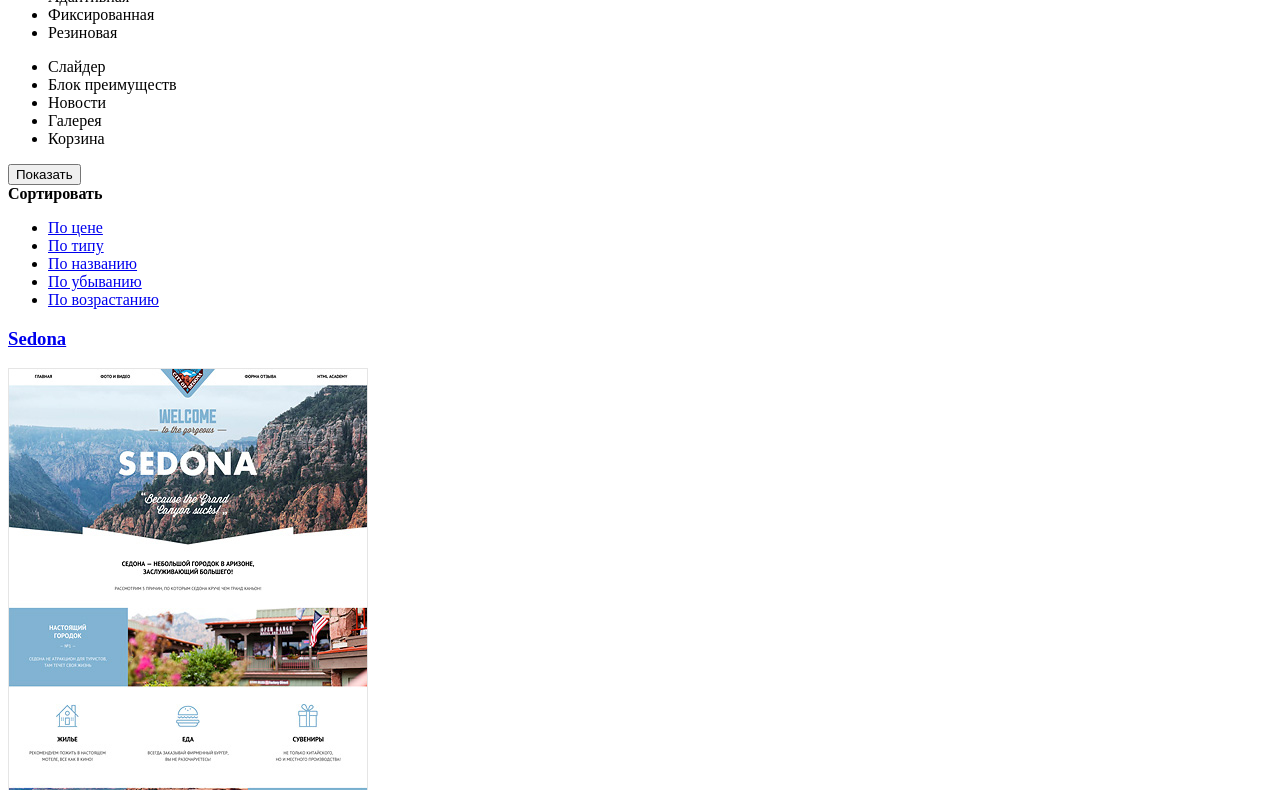
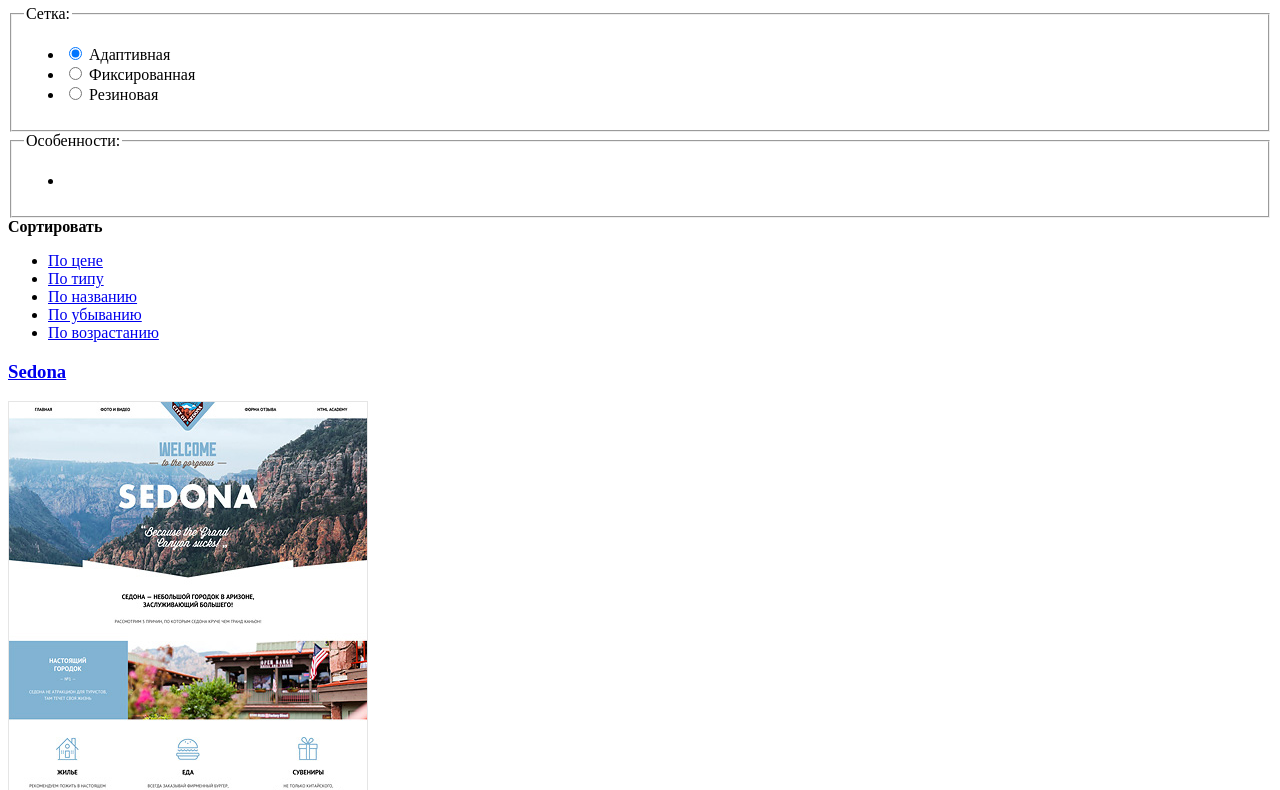
Before and after one commit to DariaBulanova/702173-nerds, a plain HTML site: page inner.html in a window 1280 px wide. Shown: the part 261-1051 px from the top of the page. Drawn offline with Linux system fonts and the light colour scheme.

Commit message:
Графика4

```diff
--- a/inner.html
+++ b/inner.html
@@ -41,36 +41,42 @@
           </a>
         </p>
       </div>
+      <h1>Магазин готовых шаблонов</h1>
     </nav>
   </header>
   <main>
-    <section class="filter">
-      <div class="value">
-        <b>Стоимость</b>
-        <!--Здесь будет слайдер-->
-      </div>
-      <div class="grid">
+    <form class="filter" method="get" action="https://echo.htmlacademy.ru">
+      <fieldset>
+        <legend>Сетка:</legend>
         <ul>
-          <li class="grid-item">Адаптивная</li>
-          <li class="grid-item">Фиксированная</li>
-          <li class="grid-item">Резиновая</li>
+          <li>
+            <input type="radio" name="grid" value="adaptive" id="filter-adaptive" checked>
+            <label for="filter-adaptive">
+              Адаптивная
+            </label>
+          </li>
+          <li>
+            <input type="radio" name="grid" value="fix" id="filter-fix">
+            <label for="filter-fix">
+              Фиксированная
+            </label>
+          </li>
+          <li>
+            <input type="radio" name="grid" value="rubber" id="filter-rubber">
+            <label for="filter-rubber">
+              Резиновая
+            </label>
+          </li>
         </ul>
-      </div>
-      <div class="features">
+      </fieldset>
+      <fieldset>
+        <legend>Особенности:</legend>
         <ul>
-          <li class="feature-item">Слайдер</li>
-          <li class="feature-item">Блок преимуществ</li>
-          <li class="feature-item">Новости</li>
-          <li class="feature-item">Галерея</li>
-          <li class="feature-item">Корзина</li>
+          <li>
+          </li>
         </ul>
-      </div>
-      <div class="show">
-        <button>
-          Показать
-        </button>
-      </div>
-    </section>
+      </fieldset>
+    </form>
 
     <section class="center">
       <b>Сортировать</b>
@@ -154,7 +160,7 @@
     <p class="footer-contacts">
       <b>NЁRDS DESIGN STUDIO</b> 191186,Санкт-Петербург, ул. Б.Конюшенная, д.19/8 тел. +7(812)275-75-75
     </p>
-    <a class="write" href="write-form">
+    <button class="button write" type="button" href="write-form">
       Напишите нам
     </a>
 
```
